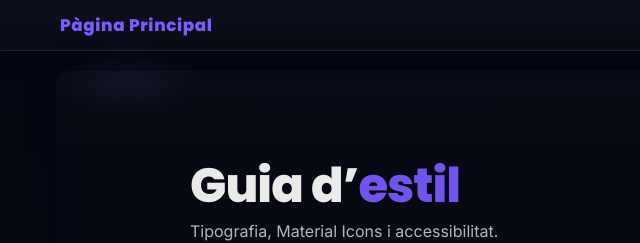
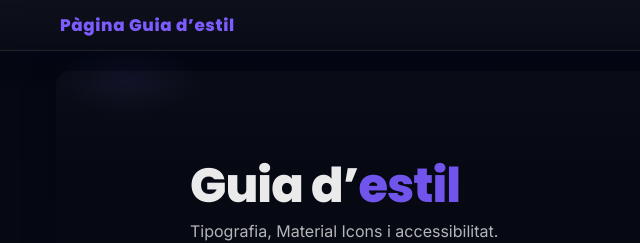
Before and after one commit to styven0004/DAM1M04-Exercici005, a plain HTML site: page guia-estil.html in a window 1280 px wide. Shown: the top 243 px of the page, 0-640 px from the left. Drawn offline with Linux system fonts and the light colour scheme.

Commit message:
Petit canvi

```diff
--- a/guia-estil.html
+++ b/guia-estil.html
@@ -22,7 +22,7 @@
   <header class="site-header">
     <nav class="navbar">
       <div class="brand">
-        <a href="index.html" class="logo">Pàgina Principal</a>
+        <a href="index.html" class="logo">Pàgina Guia d’estil</a>
       </div>
       <ul class="nav-links">
         <li><a href="index.html">Home</a></li>
```
